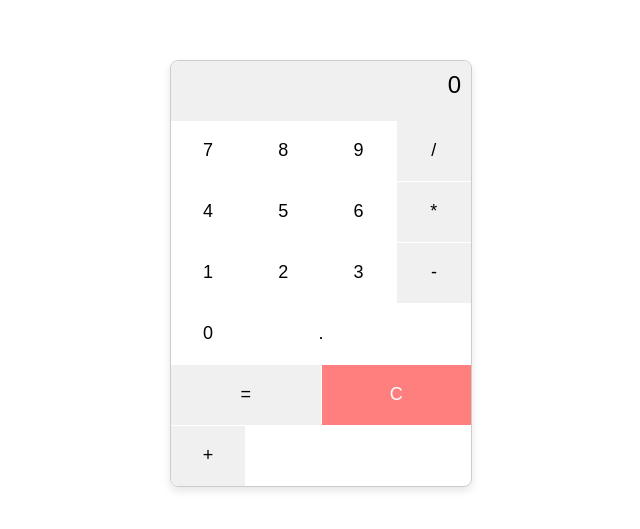
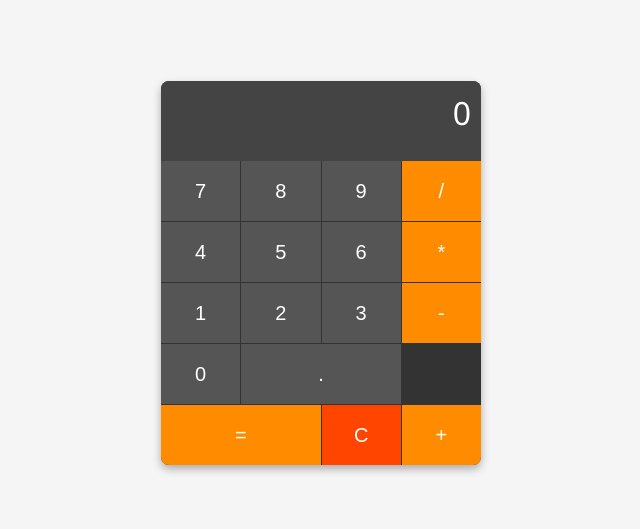
Before and after one commit to Vishalkarhad/calculator, a plain HTML site: page index.html in a window 1280 px wide. Shown: the part 127-656 px from the top of the page, without its empty margins (319-959 px from the left). Drawn offline with Linux system fonts and the light colour scheme.

Commit message:
Update index.html

```diff
--- a/index.html
+++ b/index.html
@@ -3,10 +3,11 @@
 <head>
     <meta charset="UTF-8">
     <meta name="viewport" content="width=device-width, initial-scale=1.0">
-    <title>Basic Calculator</title>
+    <title>Stylish Calculator</title>
     <style>
         body {
-            font-family: 'Arial', sans-serif;
+            font-family: 'Segoe UI', Tahoma, Geneva, Verdana, sans-serif;
+            background-color: #f5f5f5;
             display: flex;
             justify-content: center;
             align-items: center;
@@ -15,21 +16,22 @@
         }
 
         #calculator {
-            width: 300px;
-            border: 1px solid #ccc;
+            width: 320px;
+            background-color: #333;
             border-radius: 8px;
-            box-shadow: 0 4px 8px rgba(0, 0, 0, 0.1);
+            box-shadow: 0 4px 8px rgba(0, 0, 0, 0.3);
             overflow: hidden;
+            color: #fff;
         }
 
         #display {
             width: 100%;
-            height: 60px;
+            height: 80px;
             text-align: right;
-            font-size: 24px;
+            font-size: 32px;
             padding: 10px;
             box-sizing: border-box;
-            background-color: #f0f0f0;
+            background-color: #444;
         }
 
         #buttons {
@@ -41,20 +43,22 @@
         button {
             width: 100%;
             height: 60px;
-            font-size: 18px;
+            font-size: 20px;
             border: none;
             outline: none;
             cursor: pointer;
-            background-color: #fff;
-            transition: background-color 0.3s;
+            background-color: #555;
+            transition: background-color 0.3s, transform 0.1s;
+            color: #fff;
         }
 
         button:active {
-            background-color: #e0e0e0;
+            background-color: #777;
+            transform: scale(0.98);
         }
 
         button.operator {
-            background-color: #f0f0f0;
+            background-color: #ff8c00;
         }
 
         button.double {
@@ -62,9 +66,7 @@
         }
 
         button.clear {
-            grid-column: span 2;
-            background-color: #ff7f7f;
-            color: #fff;
+            background-color: #ff4500;
         }
     </style>
 </head>
```
